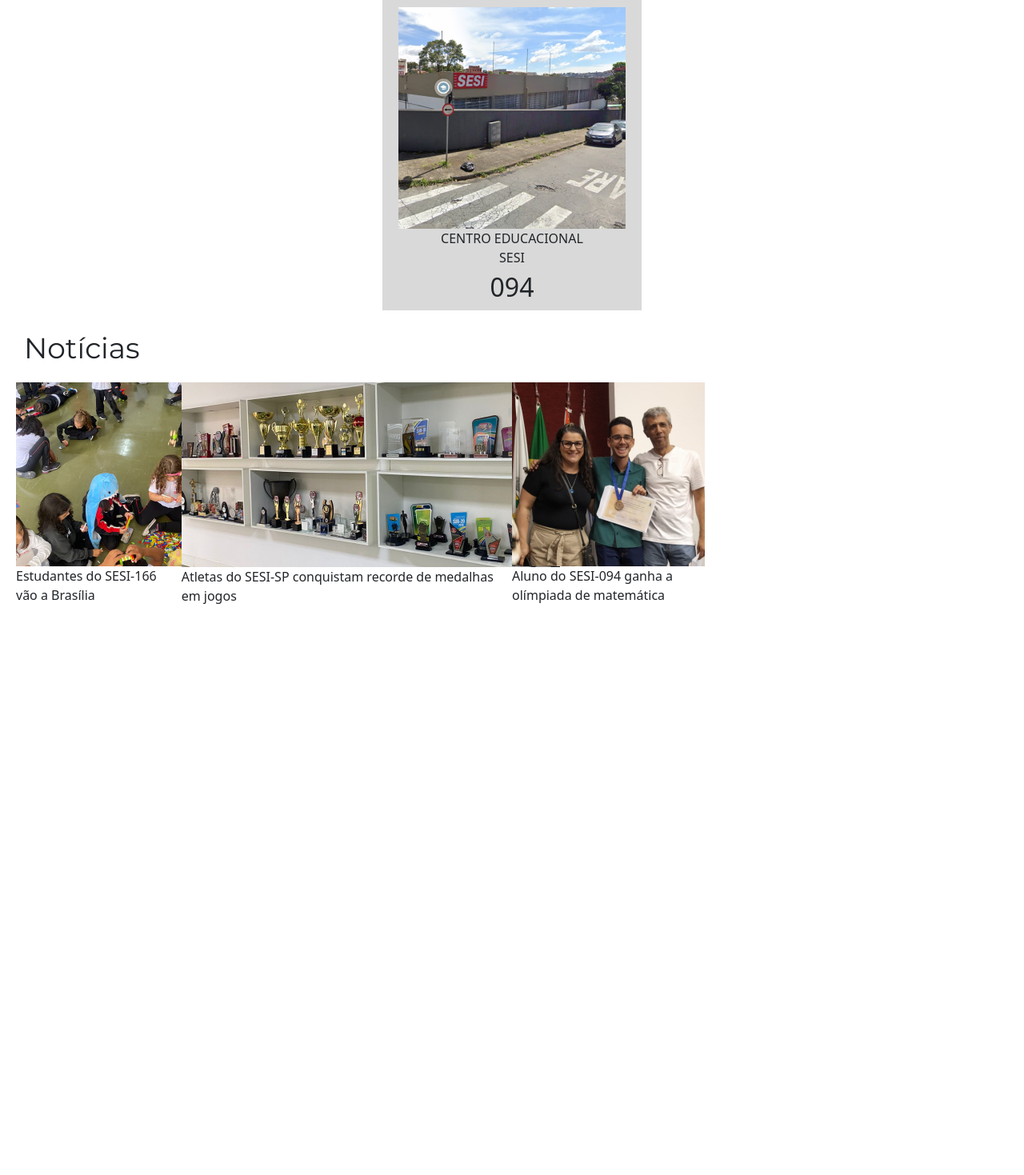
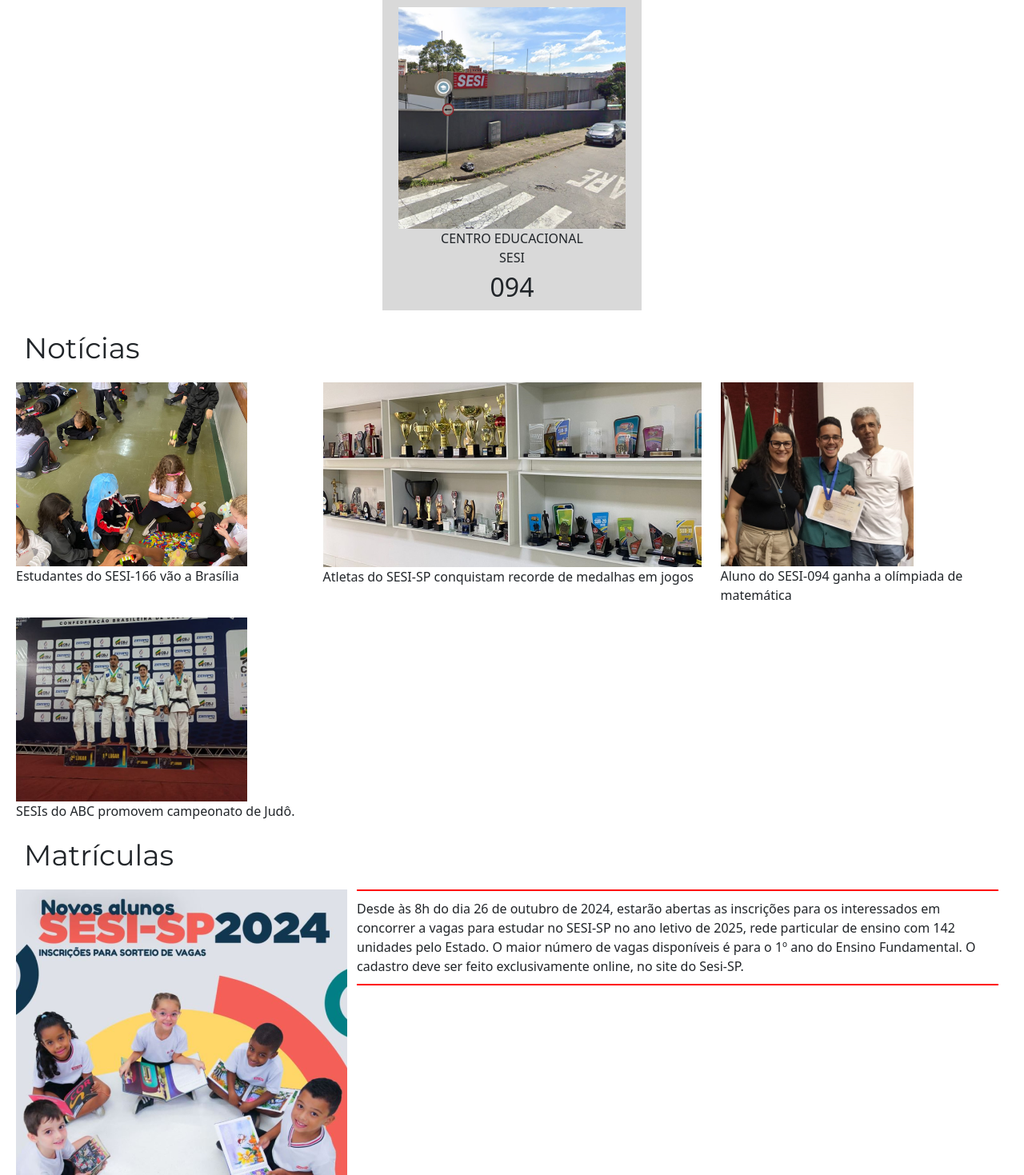
Before and after one commit to PabloCamilo07/Landpage_Sesi, a PHP site: page /unitoens.php in a window 1280 px wide. Shown: the part 480-1949 px from the top of the page at 80% size. Before the commit the page ends 1235 px from the top, so only its background shows below. Run offline with PHP 8.4, Linux system fonts and the light colour scheme.

Commit message:
cagaram no meu coiso
me da uma restaurada ae

```diff
--- a/css/unitoens-style.css
+++ b/css/unitoens-style.css
@@ -39,7 +39,20 @@
 
     display: flex;
 
+}
 
+.fam-bt-detail {
+
+    border-top: 2px solid #FF0101;
+
+    padding-top: 10px;
+
+}
+
+.fam-bb-detail {
+
+    border-bottom: 2px solid #FF0101;
+    padding-bottom: 10px;
 
 }
 
--- a/unitoens.php
+++ b/unitoens.php
@@ -4,10 +4,15 @@
 <head>
     <meta charset="UTF-8">
     <meta name="viewport" content="width=device-width, initial-scale=1.0">
-    <!-- ! renomear style!! -->
+
     <link rel="stylesheet" href="css/unitoens-style.css">
+
     <link href="https://cdn.jsdelivr.net/npm/bootstrap@5.3.2/dist/css/bootstrap.min.css" rel="stylesheet" integrity="sha384-T3c6CoIi6uLrA9TneNEoa7RxnatzjcDSCmG1MXxSR1GAsXEV/Dwwykc2MPK8M2HN" crossorigin="anonymous">
-    <script src="https://cdn.jsdelivr.net/npm/bootstrap@5.3.2/dist/js/bootstrap.bundle.min.js" integrity="sha384-C6RzsynM9kWDrMNeT87bh95OGNyZPhcTNXj1NW7RuBCsyN/o0jlpcV8Qyq46cDfL" crossorigin="anonymous"></script>
+
+    <script src="https://cdn.jsdelivr.net/npm/bootstrap@5.3.2/dist/js/bootstrap.bundle.min.js" integrity="sha384-C6RzsynM9kWDrMNeT87bh95OGNyZPhcTNXj1NW7RuBCsyN/o0jlpcV8Qyq46cDfL" crossorigin="anonymous" defer></script>
+
+
+
 </head>
 
 <body>
@@ -27,7 +32,7 @@
                 </div>
                 <div class="col">
                     <div class="fam-location-container">
-                        <img src="img/Rectangle 15.png" alt="166">
+                        <img src="img/Rectangle 15.png" alt="265">
                         <p class="fam-const-card-title fam-const-uppercase-font">Centro educacional <br>sesi</p>
                         <p class="fam-const-card-loc-number fam-const-uppercase-font">265</p>
                     </div>
@@ -46,31 +51,65 @@
                         <p class="fam-const-card-loc-number fam-const-uppercase-font">094</p>
                     </div>
                 </div>
+
             </div>
         </div>
 
         <div class="fam-noticias-container">
             <p class="fam-topic-titles">Notícias</p>
 
-            <div class="fam-dflex-row">
-                <div class="fam-noticias-container-item col-md-2">
+            <div class="row">
+                <div class="fam-noticias-container-item col">
+                    <div class="fam-image-and-news-container">
                         <img class="fam-noticias-image" src="img/WhatsApp Image 2024-01-25 at 13.39 1.png" alt="">
 
                         <p class="fam-noticias-text">Estudantes do SESI-166 vão a Brasília</p>
                     </div>
+                </div>
 
-                <div class="fam-notcias-container-item col-md-4">
+                <div class="fam-notcias-container-item col">
+                    <div class="fam-image-and-news-container">
                         <img class="fam-noticias-image" src="img/WhatsApp Image 2024-01-25 at 13.39 2.png" alt="">
 
                         <p class="fam-noticias-text">Atletas do SESI-SP conquistam recorde de medalhas em jogos</p>
                     </div>
+                </div>
 
-                <div class="fam-notcias-container-item col-md-2">
+                <div class="fam-notcias-container-item col">
+                    <div class="fam-image-and-news-container">
                         <img class="fam-noticias-image" src="img/WhatsApp Image 2024-01-25 at 13.39 3.png" alt="">
 
                         <p class="fam-noticias-text">Aluno do SESI-094 ganha a olímpiada de matemática</p>
                     </div>
                 </div>
+
+                <div class="fam-noticias-container-item col">
+                    <div class="fam-image-and-news-container">
+                        <img class="fam-noticias-image" src="img/image 4.png" alt="">
+
+                        <p class="fam-noticias-text">SESIs do ABC promovem campeonato de Judô.</p>
+                    </div>
+                </div>
+            </div>
+        </div>
+
+        <div class="fam-matriculas-container">
+            <p class="fam-topic-titles">Matrículas</p>
+
+            <div class="fam-cntnt-d-flex">
+                <img src="img/image 6.png" alt="">
+
+                <div class="fam-matriculas-text container">
+                    <p class="fam-bt-detail fam-bb-detail">
+                        Desde às 8h do dia 26 de outubro de 2024, estarão abertas as inscrições para os interessados em concorrer a vagas para estudar no SESI-SP no ano letivo de 2025, rede particular de ensino com 142 unidades pelo Estado.
+                        O maior número de vagas disponíveis é para o 1º ano do Ensino Fundamental. O cadastro deve ser feito exclusivamente online, no site do Sesi-SP.</p>
+
+                </div>
+
+
+            </div>
+
+
         </div>
 
     </div>
```
Lines whose indentation alone changed are shown as unchanged.
